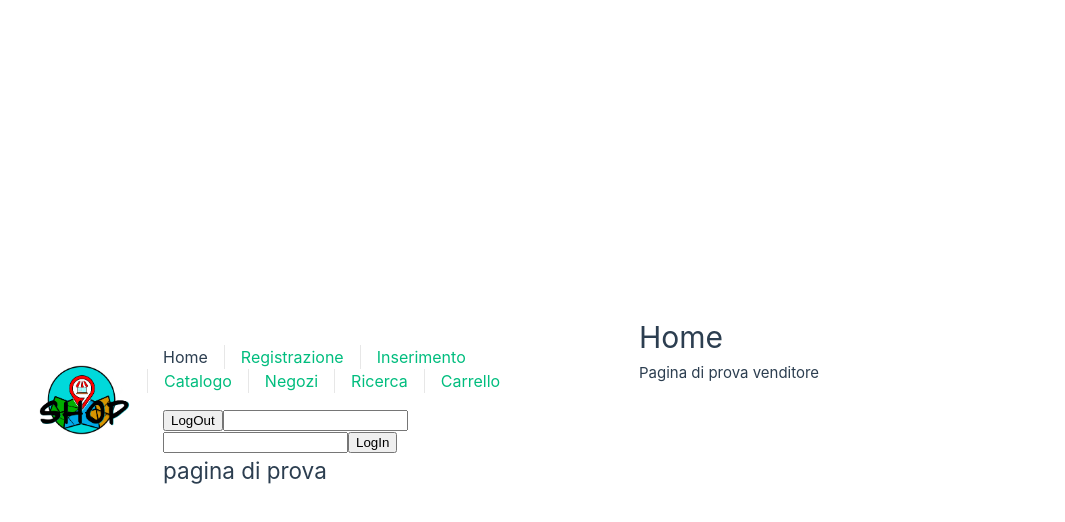
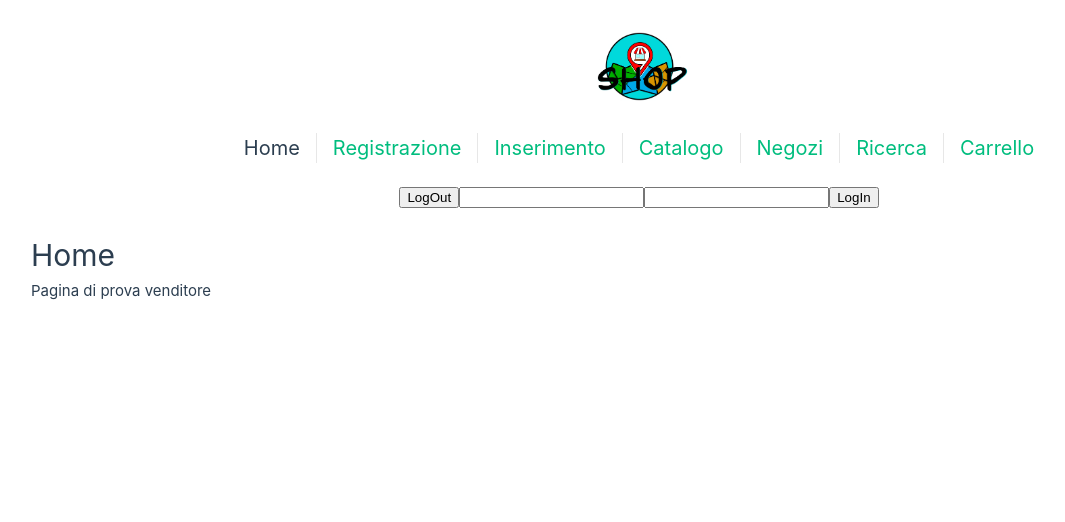
Before and after one commit to davidetrevisi/local_shop_advisor_Vue, a Vue app: page / in a window 1280 px wide. Shown: the top 522 px of the page, without its empty margins (1-1066 px from the left). Built offline with nearby package versions, Linux system fonts and the light colour scheme.

Commit message:
modifiche layout

```diff
--- a/src/App.vue
+++ b/src/App.vue
@@ -22,9 +22,9 @@ import { ref, onMounted } from 'vue'
         <RouterLink to="/ricerca">Ricerca</RouterLink>
         <RouterLink to="/carrello" @click="cercaCarrello()">Carrello</RouterLink>
       </nav>
-
+      <br />
       <Login />
-      <h2>pagina di prova</h2>
+      <br />
     </div>
   </header>
 
@@ -45,6 +45,7 @@ import { ref, onMounted } from 'vue'
 header {
   line-height: 1.5;
   max-height: 100vh;
+  text-align: center;
 }
 
 .logo {
@@ -67,7 +68,7 @@ a,
 
 nav {
   width: 100%;
-  font-size: 12px;
+  font-size: 20px;
   text-align: center;
   margin-top: 2rem;
 }
@@ -90,6 +91,7 @@ nav a:first-of-type {
   border: 0;
 }
 
+/*
 @media (min-width: 1024px) {
   body {
     display: flex;
@@ -126,5 +128,5 @@ nav a:first-of-type {
     padding: 1rem 0;
     margin-top: 1rem;
   }
-}
+}*/
 </style>
```
